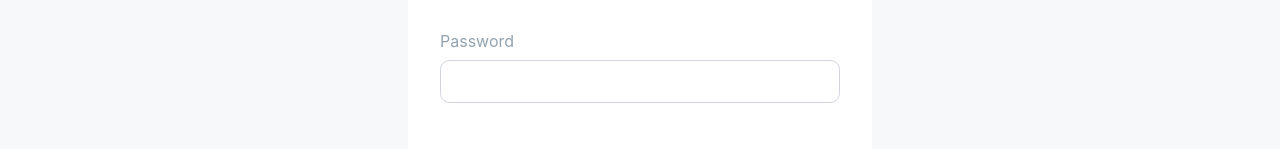
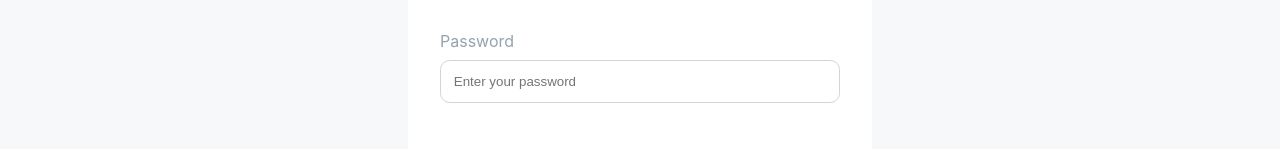
Before and after one commit to jerryh-x2E/stock-market-battles, a website: page app/public/login.html in a window 1280 px wide. Shown: the part 412-561 px from the top of the page. Drawn offline with Linux system fonts and the light colour scheme.

Commit message:
Add placeholder for password input in login page

```diff
--- a/app/public/login.html
+++ b/app/public/login.html
@@ -37,7 +37,11 @@
                 </div>
                 <div class="field">
                     <label for="password">Password</label>
-                    <input id="password" type="password">
+                    <input
+                        id="password"
+                        type="password"
+                        placeholder="Enter your password"
+                    >
                 </div>
             </div>
             <button id="submit">Log In</button>
```
